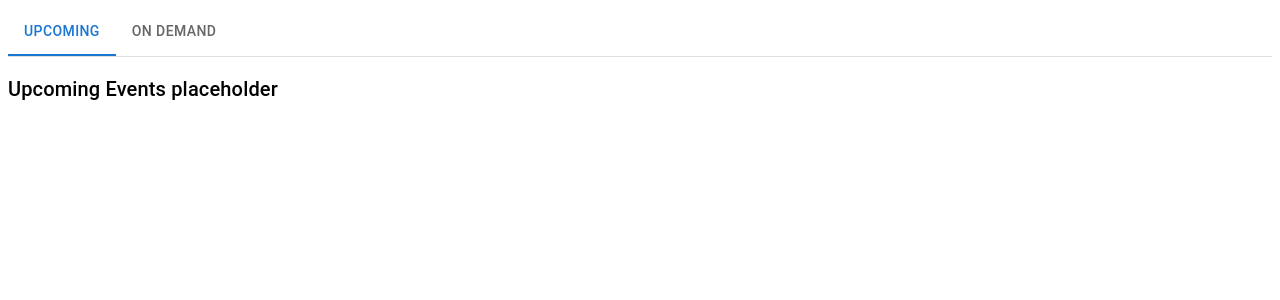
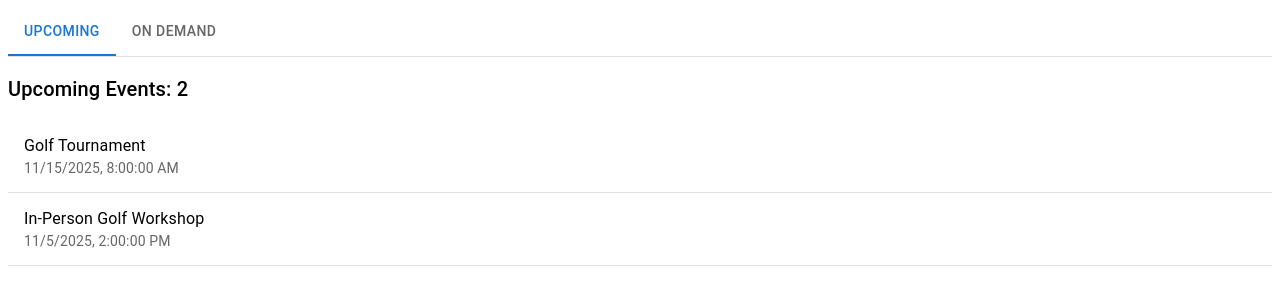
Before and after one commit to MaciejWolf/tabs-events-poc, a React (Vite) app: page / in a window 1280 px wide. Shown: the top 300 px of the page. Built offline with nearby package versions, Linux system fonts and the light colour scheme.

Commit message:
basic list

```diff
--- a/src/UpcomingEvents.tsx
+++ b/src/UpcomingEvents.tsx
@@ -1,4 +1,4 @@
-import { CircularProgress, Typography } from "@mui/material";
+import { CircularProgress, List, ListItem, ListItemText, Typography } from "@mui/material";
 import { observer } from "mobx-react-lite";
 import { store } from "./Store";
 
@@ -8,5 +8,19 @@ export const UpcomingEvents = observer(() => {
     return <CircularProgress />
   }
 
-  return <Typography variant="h6">Upcoming Events placeholder</Typography>
+  return (
+    <>
+      <Typography variant="h6" gutterBottom>Upcoming Events: {store.upcomingEvents.length}</Typography>
+      <List>
+        {store.filteredUpcomingEvents.map(event => (
+          <ListItem key={event.id} divider>
+            <ListItemText
+              primary={event.name}
+              secondary={new Date(event.startDate).toLocaleString()}
+            />
+          </ListItem>
+        ))}
+      </List>
+    </>
+  )
 });
--- a/src/getTrackmanEvents.ts
+++ b/src/getTrackmanEvents.ts
@@ -14,7 +14,7 @@ export const getTrackmanEvents = async (): Promise<TrackmanEvent[]> => {
     {
       id: '2',
       name: 'In-Person Golf Workshop',
-      startDate: '2023-11-05T14:00:00Z',
+      startDate: '2025-11-05T14:00:00Z',
       isPremium: false,
       locationType: 'inPerson',
       location: 'Golf Club, New York',
@@ -30,7 +30,7 @@ export const getTrackmanEvents = async (): Promise<TrackmanEvent[]> => {
     {
       id: '4',
       name: 'Golf Tournament',
-      startDate: '2023-11-15T08:00:00Z',
+      startDate: '2025-11-15T08:00:00Z',
       isPremium: false,
       locationType: 'inPerson',
       location: 'Pebble Beach, California',
```
